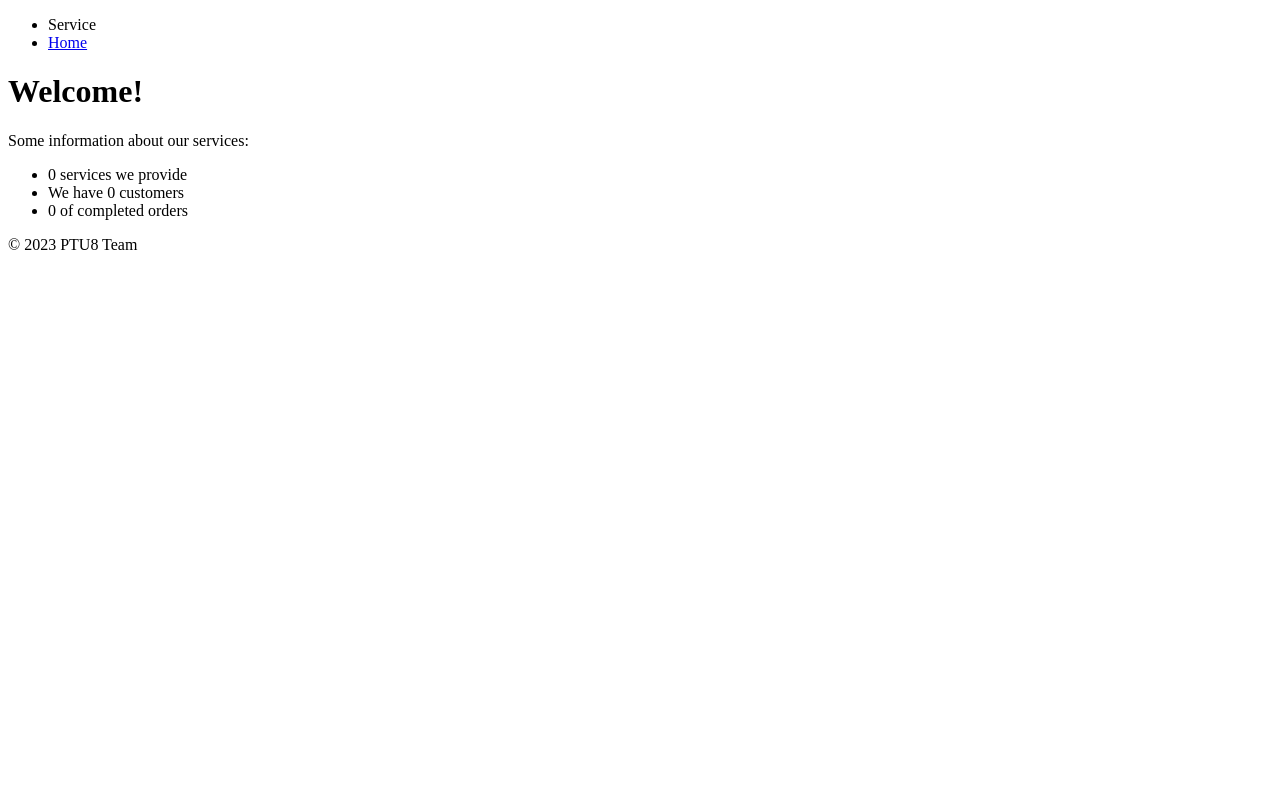
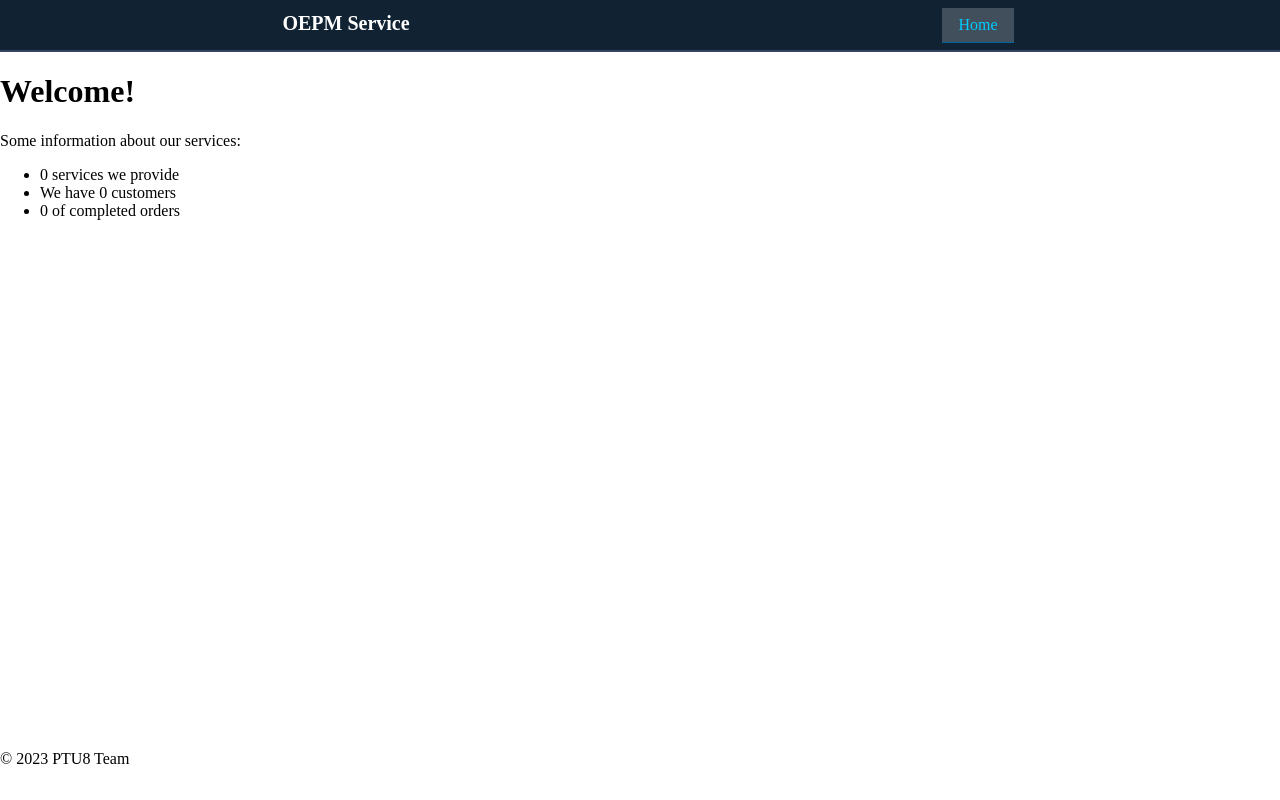
Before and after one commit to Lina1064/ptu8_baigiamasis_praktinis_darbas, a Django app: page / in a window 1280 px wide. Run offline with Django 4.2, Linux system fonts and the light colour scheme; data that the repository does not hold is empty.

Commit message:
style css,  static

```diff
--- a/ptu8_service/ptu8_service/settings.py
+++ b/ptu8_service/ptu8_service/settings.py
@@ -118,6 +118,7 @@ USE_TZ = True
 # https://docs.djangoproject.com/en/4.1/howto/static-files/
 
 STATIC_URL = 'static/'
+STATIC_ROOT = BASE_DIR.joinpath(STATIC_URL)
 
 # Default primary key field type
 # https://docs.djangoproject.com/en/4.1/ref/settings/#default-auto-field
--- a/ptu8_service/ptu8_service/urls.py
+++ b/ptu8_service/ptu8_service/urls.py
@@ -15,8 +15,10 @@ Including another URLconf
 """
 from django.contrib import admin
 from django.urls import path, include
+from django.conf import settings
+from django.conf.urls.static import static
 
 urlpatterns = [
     path('', include('service.urls')),
     path('admin/', admin.site.urls),
-]
+] + static(settings.STATIC_URL, document_root=settings.STATIC_ROOT)
--- a/ptu8_service/service/static/service/css/style.css
+++ b/ptu8_service/service/static/service/css/style.css
@@ -0,0 +1,49 @@
+body {
+    margin: 0;
+    padding: 0;
+    display: grid;
+    grid-template-columns: 1fr;
+    grid-template-rows: 52px calc(100vh - 102px) 50px;
+    grid-template-areas:
+        "header"
+        "main"
+        "footer"
+    ;
+}
+header {
+    grid-area: header;
+    background-color: #123;
+    border-bottom: 2px solid #346;
+}
+main {
+    grid-area: main;
+}
+footer {
+    grid-area: footer;
+}
+a {
+    color: #0cf;
+    text-decoration: none;
+    background-color: #fff3;
+    border-bottom: 1px solid #069;
+}
+header ul {
+    display: flex;
+    flex-direction: row;
+    justify-content: space-around;
+    padding-inline-start: 0;
+    margin: 8px;
+}
+header ul li {
+    display: inline-block;
+}
+header ul li a {
+    padding: 8px 16px;
+    display: block;
+}
+.logo {
+    color: #fff;
+    font-size: 125%;
+    font-weight: 600;
+    padding: 4px 16px;
+}
--- a/ptu8_service/service/templates/base.html
+++ b/ptu8_service/service/templates/base.html
@@ -5,13 +5,14 @@
     <meta charset="UTF-8">
     <meta http-equiv="X-UA-Compatible" content="IE=edge">
     <meta name="viewport" content="width=device-width, initial-scale=1.0">
-    <title>{% block title %} Service{% endblock title %}</title>
+    <title>{% block title %}OEPM Service{% endblock title %}</title>
+    <link rel="stylesheet" href="{% static 'admin/css/fonts.css' %}">
     <link rel="stylesheet" href="{% static 'service/css/style.css' %}">
 </head>
 <body>
     <header>
         <ul>
-            <li class="logo">Service</li>
+            <li class="logo">OEPM Service</li>
             <li><a href="{% url 'home' %}">Home</a></li>
         </ul>
         </header>
--- a/ptu8_service/service/templates/service/home.html
+++ b/ptu8_service/service/templates/service/home.html
@@ -1,4 +1,5 @@
 {% extends 'base.html' %}
+{% load i18n %}
 {% block title %}Welcome to {{ block.super }}{% endblock title %}
 {% block content %}
 <h1>Welcome!</h1>
```
Also changed, not shown: 1 other file.
